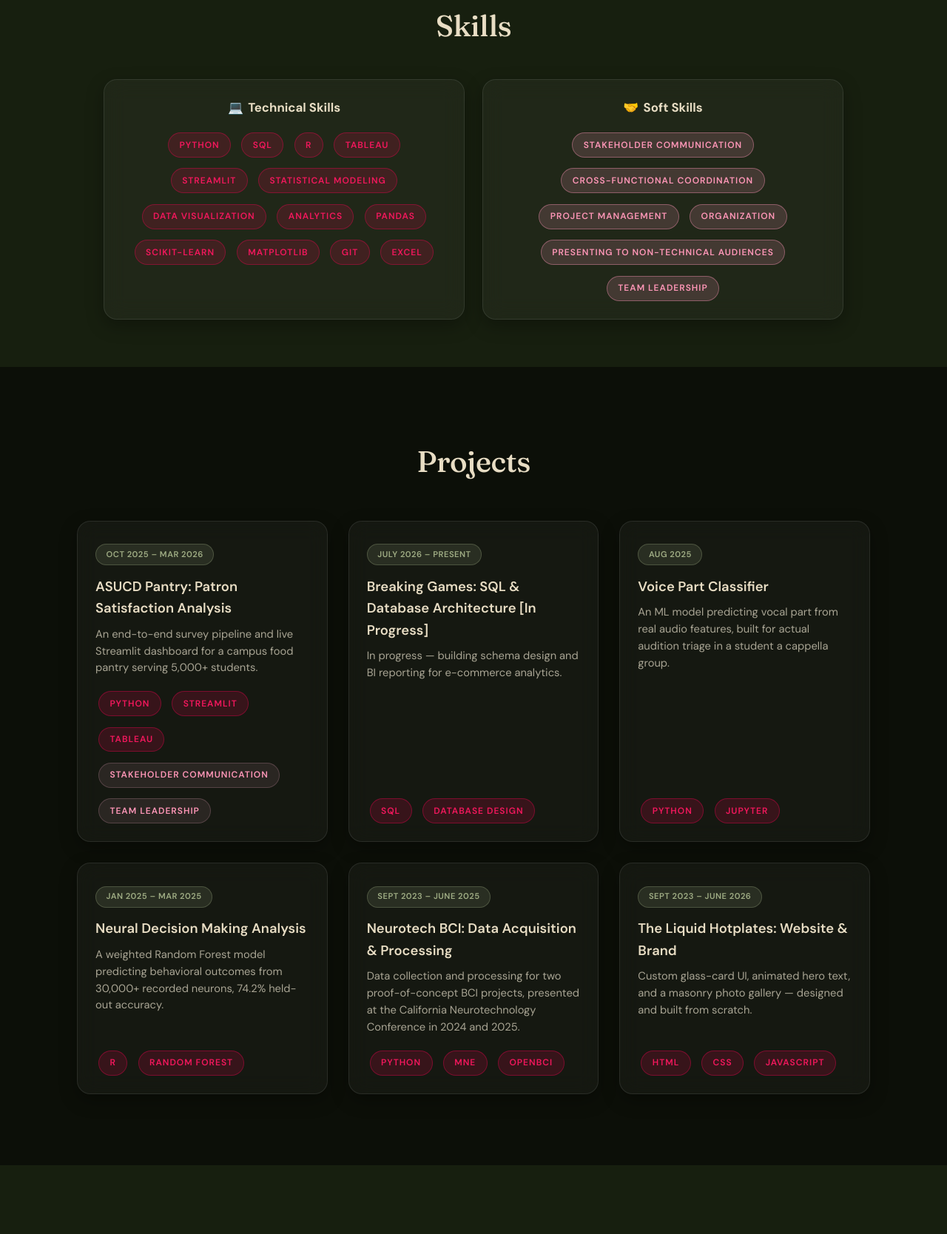
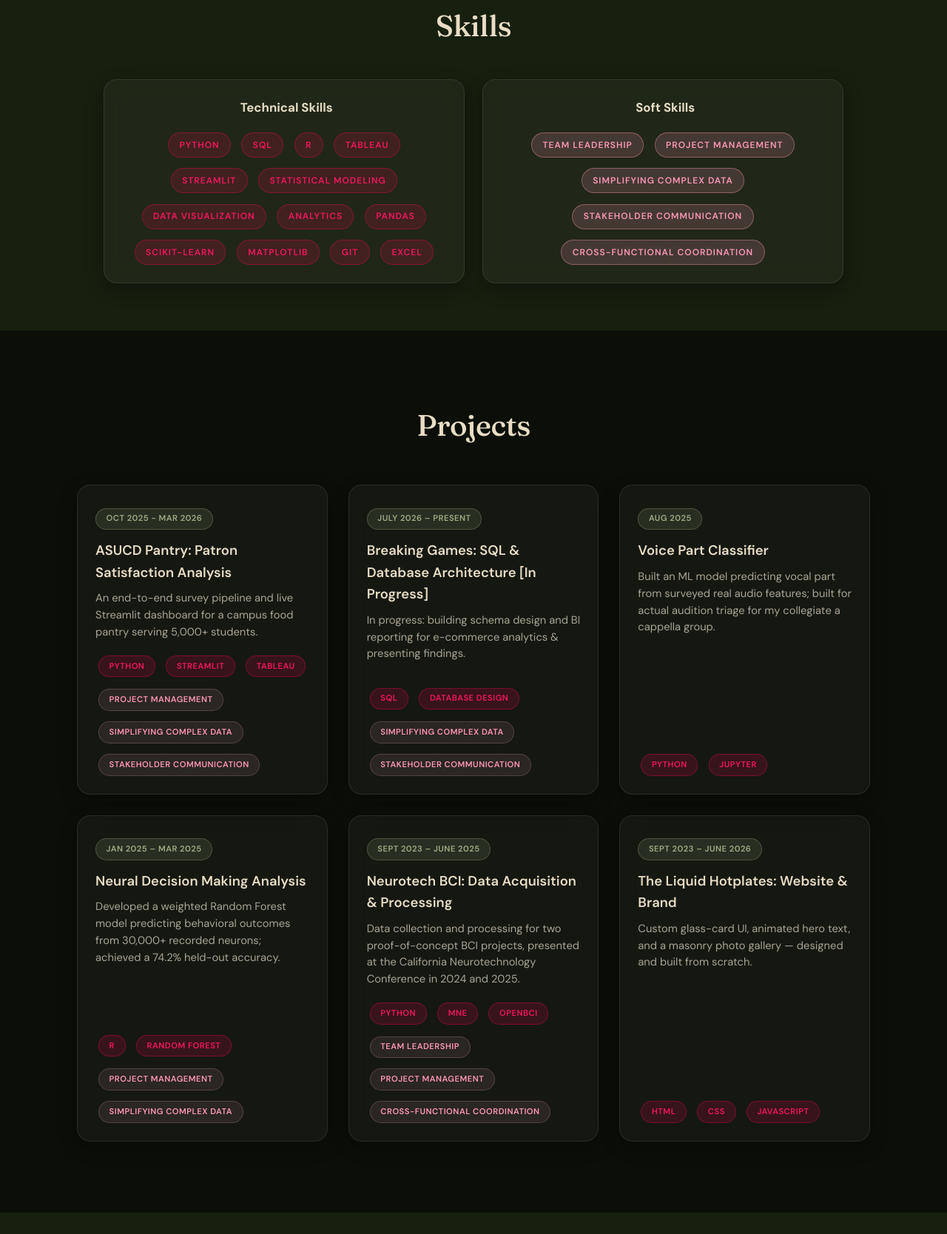
Before and after one commit to priyanshisinghh/priyanshisinghh.github.io, a plain HTML site: page index.html in a window 1280 px wide. Shown: the part 1172-2840 px from the top of the page at 74% size. Drawn offline with Linux system fonts and the light colour scheme; files whose address does not match are found by name; a web font is replaced by a local one.

Commit message:
index + style bug fixes

```diff
--- a/index.html
+++ b/index.html
@@ -69,7 +69,7 @@
             Cognitive Science, plus a minor in Computer Science.
             I like working on projects that make a positive tangible impact on the people around me -
             whether that be a dashboard that delivers beneficial actionable insights, or a finding that changes a decision.
-            Most of my experience lies in building dahsboards for stakeholders,
+            Most of my experience lies in building dashboards for stakeholders,
             and translating raw data into insights that non-technical audiences can also use immediately.
           </p>
         </div>
@@ -85,7 +85,7 @@
       <div class="skills-grid">
 
         <div class="glass-card skill-card">
-          <div class="skill-category-title"><span class="skill-category-icon">💻</span>Technical Skills</div>
+          <div class="skill-category-title"><span class="skill-category-icon"></span>Technical Skills</div>
           <div class="badge-row">
             <span class="tech-badge">Python</span>
             <span class="tech-badge">SQL</span>
@@ -104,14 +104,13 @@
         </div>
 
         <div class="glass-card skill-card skill-card--rose">
-          <div class="skill-category-title"><span class="skill-category-icon">🤝</span>Soft Skills</div>
+          <div class="skill-category-title"><span class="skill-category-icon"></span>Soft Skills</div>
           <div class="badge-row">
+            <span class="skill-pill">Team Leadership</span>
+            <span class="skill-pill">Project Management</span>
+            <span class="skill-pill">Simplifying Complex Data</span>
             <span class="skill-pill">Stakeholder Communication</span>
             <span class="skill-pill">Cross-Functional Coordination</span>
-            <span class="skill-pill">Project Management</span>
-            <span class="skill-pill">Organization</span>
-            <span class="skill-pill">Presenting to Non-Technical Audiences</span>
-            <span class="skill-pill">Team Leadership</span>
           </div>
         </div>
 
@@ -126,32 +125,39 @@
       <div class="projects-grid">
 
         <a href="projects/asucd-pantry.html" class="glass-card project-card">
-          <span class="project-date" style="align-self: flex-start;">Oct 2025 – Mar 2026</span>
+          <span class="project-date" style="align-self: flex-start;">Oct 2025 - Mar 2026</span>
           <div class="project-card-title">ASUCD Pantry: Patron Satisfaction Analysis</div>
           <p class="project-card-blurb">An end-to-end survey pipeline and live Streamlit dashboard for a campus food pantry serving 5,000+ students.</p>
           <div class="badge-row">
             <span class="tech-badge">Python</span>
             <span class="tech-badge">Streamlit</span>
             <span class="tech-badge">Tableau</span>
+          </div>
+          <div class="badge-row" style="margin-top: 0.5rem;">
+            <span class="soft-skill-badge">Project Management</span>
+            <span class="soft-skill-badge">Simplifying Complex Data</span>
             <span class="soft-skill-badge">Stakeholder Communication</span>
-            <span class="soft-skill-badge">Team Leadership</span>
           </div>
         </a>
 
         <a href="projects/extern-breaking-games.html" class="glass-card project-card">
           <span class="project-date" style="align-self: flex-start;">July 2026 – Present</span>
           <div class="project-card-title">Breaking Games: SQL & Database Architecture [In Progress]</div>
-          <p class="project-card-blurb">In progress — building schema design and BI reporting for e-commerce analytics.</p>
+          <p class="project-card-blurb">In progress: building schema design and BI reporting for e-commerce analytics & presenting findings.</p>
           <div class="badge-row">
             <span class="tech-badge">SQL</span>
             <span class="tech-badge">Database Design</span>
+          </div>
+          <div class="badge-row" style="margin-top: 0.5rem;">
+            <span class="soft-skill-badge">Simplifying Complex Data</span>
+            <span class="soft-skill-badge">Stakeholder Communication</span>
           </div>
         </a>
 
         <a href="projects/voice-part-classifier.html" class="glass-card project-card">
           <span class="project-date" style="align-self: flex-start;">Aug 2025</span>
           <div class="project-card-title">Voice Part Classifier</div>
-          <p class="project-card-blurb">An ML model predicting vocal part from real audio features, built for actual audition triage in a student a cappella group.</p>
+          <p class="project-card-blurb">Built an ML model predicting vocal part from surveyed real audio features; built for actual audition triage for my collegiate a cappella group.</p>
           <div class="badge-row">
             <span class="tech-badge">Python</span>
             <span class="tech-badge">Jupyter</span>
@@ -161,10 +167,14 @@
         <a href="projects/neural-decision-making.html" class="glass-card project-card">
           <span class="project-date" style="align-self: flex-start;">Jan 2025 – Mar 2025</span>
           <div class="project-card-title">Neural Decision Making Analysis</div>
-          <p class="project-card-blurb">A weighted Random Forest model predicting behavioral outcomes from 30,000+ recorded neurons, 74.2% held-out accuracy.</p>
+          <p class="project-card-blurb">Developed a weighted Random Forest model predicting behavioral outcomes from 30,000+ recorded neurons; achieved a 74.2% held-out accuracy.</p>
           <div class="badge-row">
             <span class="tech-badge">R</span>
             <span class="tech-badge">Random Forest</span>
+          </div>
+          <div class="badge-row" style="margin-top: 0.5rem;">
+            <span class="soft-skill-badge">Project Management</span>
+            <span class="soft-skill-badge">Simplifying Complex Data</span>
           </div>
         </a>
 
@@ -176,6 +186,11 @@
             <span class="tech-badge">Python</span>
             <span class="tech-badge">MNE</span>
             <span class="tech-badge">OpenBCI</span>
+          </div>
+          <div class="badge-row" style="margin-top: 0.5rem;">
+            <span class="soft-skill-badge">Team Leadership</span>
+            <span class="soft-skill-badge">Project Management</span>
+            <span class="soft-skill-badge">Cross-Functional Coordination</span>
           </div>
         </a>
 
--- a/styles.css
+++ b/styles.css
@@ -513,9 +513,6 @@ em {
   margin: 0.25rem;
 }
 
-/* Soft-skill tags for project cards — sits next to tech-badge, same size
-   and shape, but muted gray instead of lavender so the two categories
-   read as distinct without introducing a new color into the palette. */
 .soft-skill-badge {
   display: inline-flex;
   align-items: center;
@@ -529,6 +526,15 @@ em {
   padding: 0.4rem 0.9rem;
   border-radius: 20px;
   margin: 0.25rem;
+}
+
+/* Smaller badges, project cards only — everywhere else (project detail
+   pages, Skills section, Experience page) keeps the original larger size. */
+.project-card .tech-badge,
+.project-card .soft-skill-badge {
+  font-size: 0.7rem;
+  letter-spacing: 0.5px;
+  padding: 0.3rem 0.85rem;
 }
 
 .badge-row {
```
Also changed, not shown: experience.html (+25 -2 lines).
